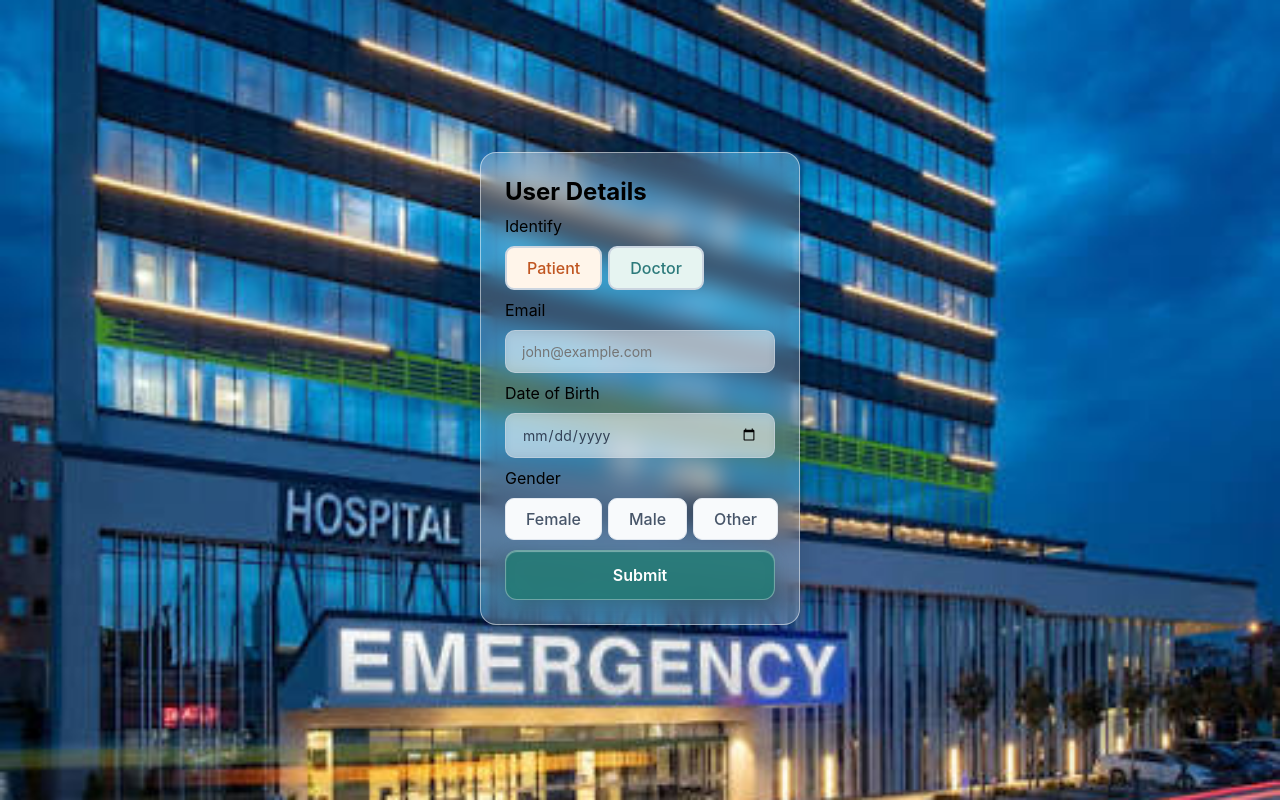
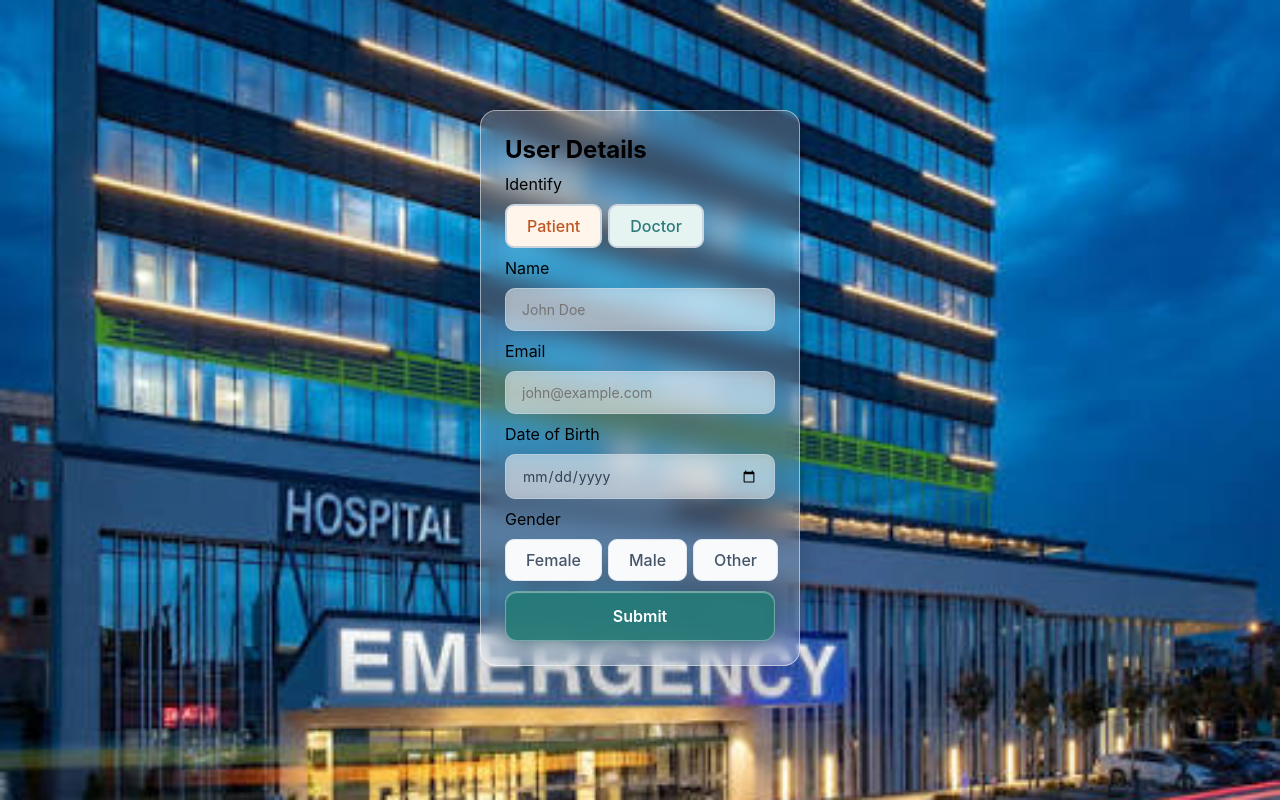
Before and after one commit to alvinmathuka-cpu/mediflow-interactive, a React (Vite) app: page / in a window 1280 px wide. Built offline with nearby package versions, Linux system fonts and the light colour scheme.

Commit message:
add name field and pass it from LoginForm.jsx to index.jsx

```diff
--- a/src/Login page/LoginForm.jsx
+++ b/src/Login page/LoginForm.jsx
@@ -2,10 +2,11 @@
 import React, { useEffect, useState } from "react";
 import "./UserForm.css";
 
-export default function UserForm({roleChecker}) {
+export default function UserForm({roleChecker, nameToParent}) {
   const [email, setEmail] = useState("");
   const [dob, setDob] = useState("");
   const [gender, setGender] = useState("");
+  const[name, setName] = useState("");
 
   const[role, setRole] = useState("");
 
@@ -17,6 +18,7 @@ export default function UserForm({roleChecker}) {
     e.preventDefault();
     // alert(`Email: ${email}\nDOB: ${dob}\nGender: ${gender}\nRole: ${role}`);
     roleChecker(role);
+    nameToParent(name);
   };
 
   return (
@@ -47,6 +49,18 @@ export default function UserForm({roleChecker}) {
               Doctor
             </label>
           </div>
+        </div>
+
+        {/* Name */}
+        <div className="field">
+          <label htmlFor="name">Name</label>
+          <input
+            type="text"
+            id="text"
+            placeholder="John Doe"
+            value={name}
+            onChange={(e)=>{setName(e.target.value)}}
+            required/>
         </div>
 
         {/* Email */}
--- a/src/index.jsx
+++ b/src/index.jsx
@@ -12,7 +12,9 @@ function App() {
     setRole(i);
   };
 
-  let targetPage = <LoginForm roleChecker={roleChecker} />;
+  const [name, setName] = useState("");
+
+  let targetPage = <LoginForm roleChecker={roleChecker} nameToParent={setName}/>;
   if (role === "Doctor") {
     targetPage = <Navigate to="/doctor"/>;
   } else if (role === "Patient") {
```
